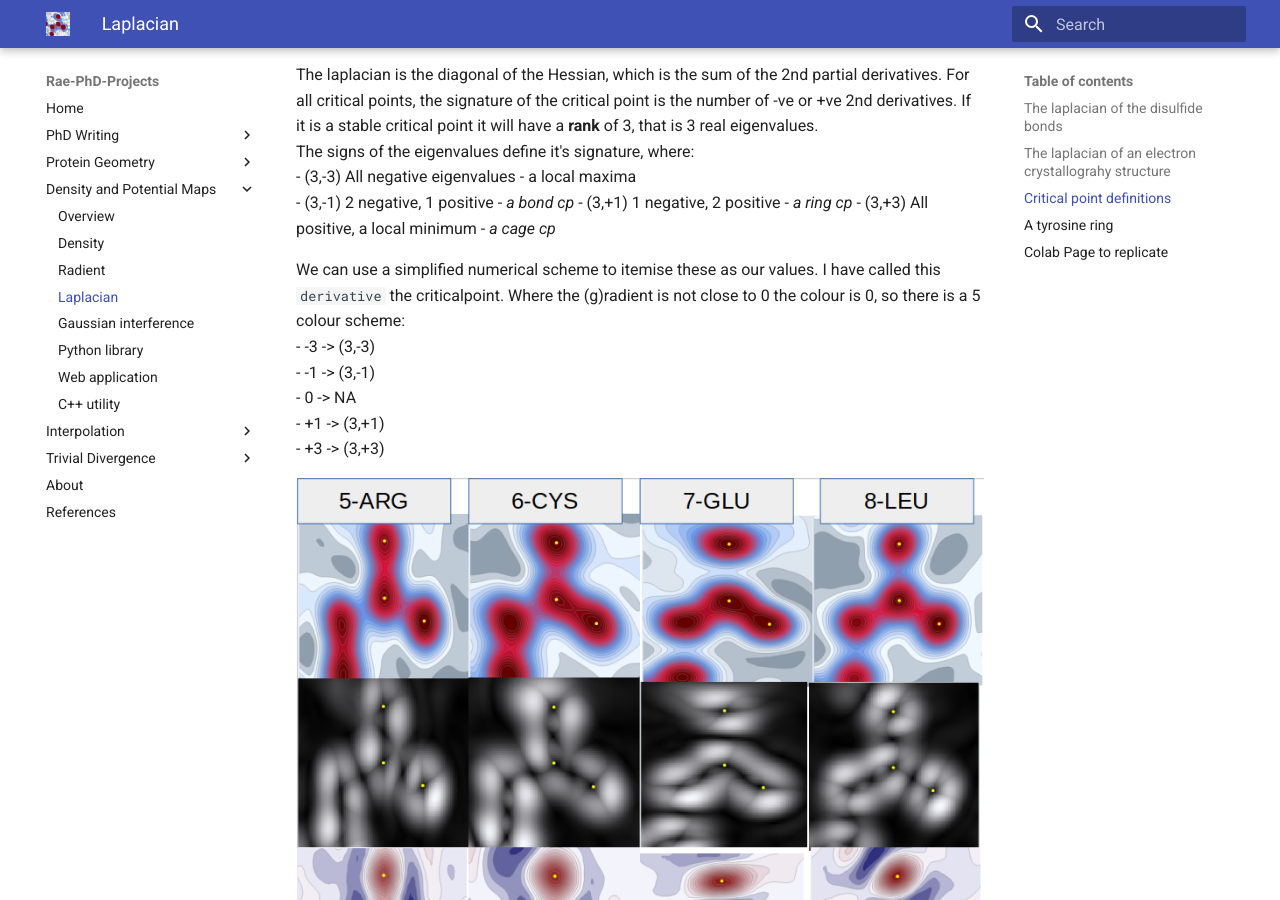
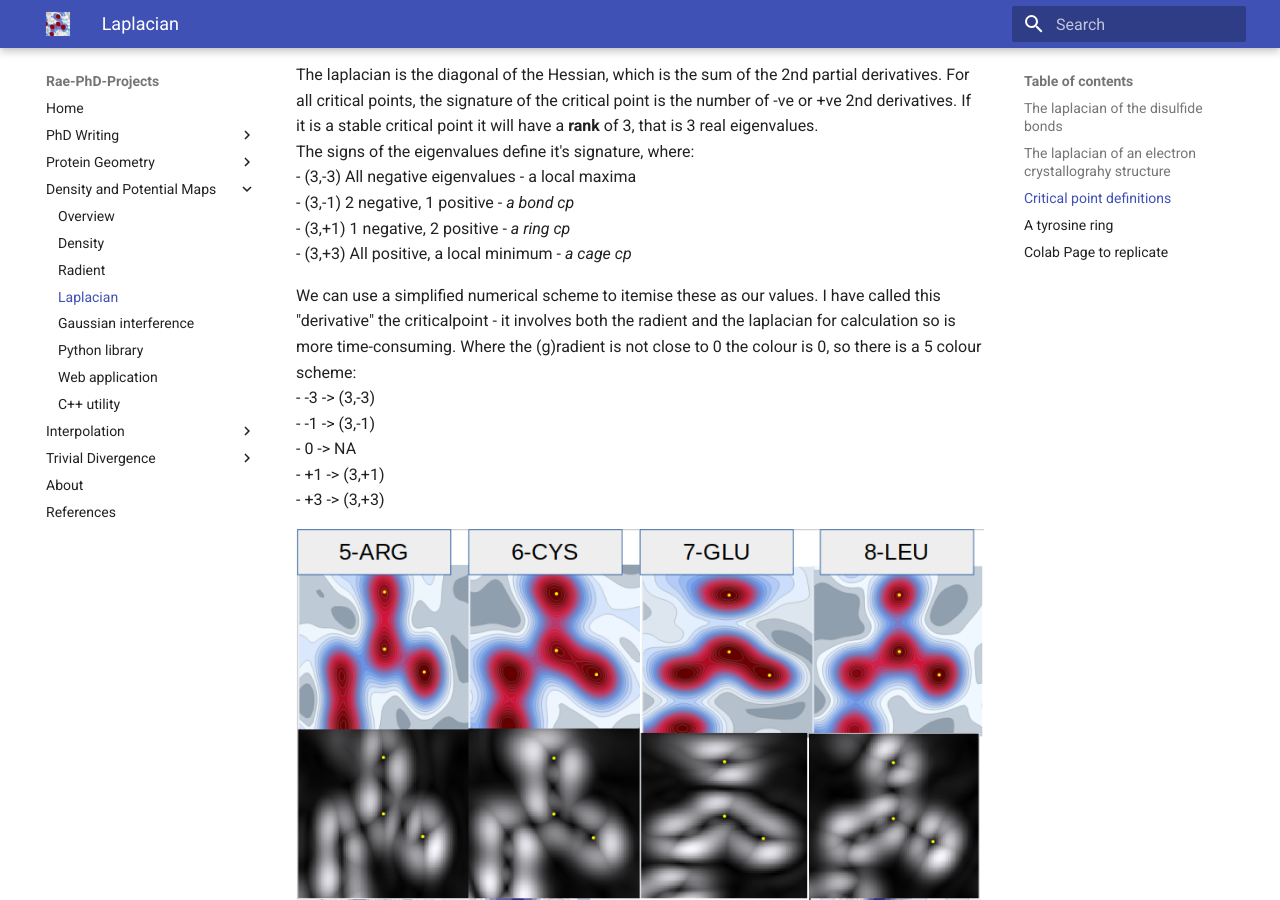
Before and after one commit to rae-gh/rae, an MkDocs documentation site: the page built from docs/maps/laplacian.md, in a window 1280 px wide and 900 px high, scrolled down 2068 px. Built offline with MkDocs 1.6.1 and Material for MkDocs 9.7.7, drawn with Linux system fonts in a browser that asks for light colours.

Commit message:
spellimg

```diff
--- a/docs/maps/laplacian.md
+++ b/docs/maps/laplacian.md
@@ -50,7 +50,8 @@
 - (3,+3) All positive, a local minimum - *a cage cp*
 
 We can use a simplified numerical scheme to itemise these as our values.
-I have called this `derivative` the criticalpoint. Where the (g)radient is not close to 0
+I have called this "derivative" the criticalpoint - it involves both the radient and the
+laplacian for calculation so is more time-consuming. Where the (g)radient is not close to 0
 the colour is 0, so there is a 5 colour scheme:
 - -3 -> (3,-3)
 - -1 -> (3,-1)
```
